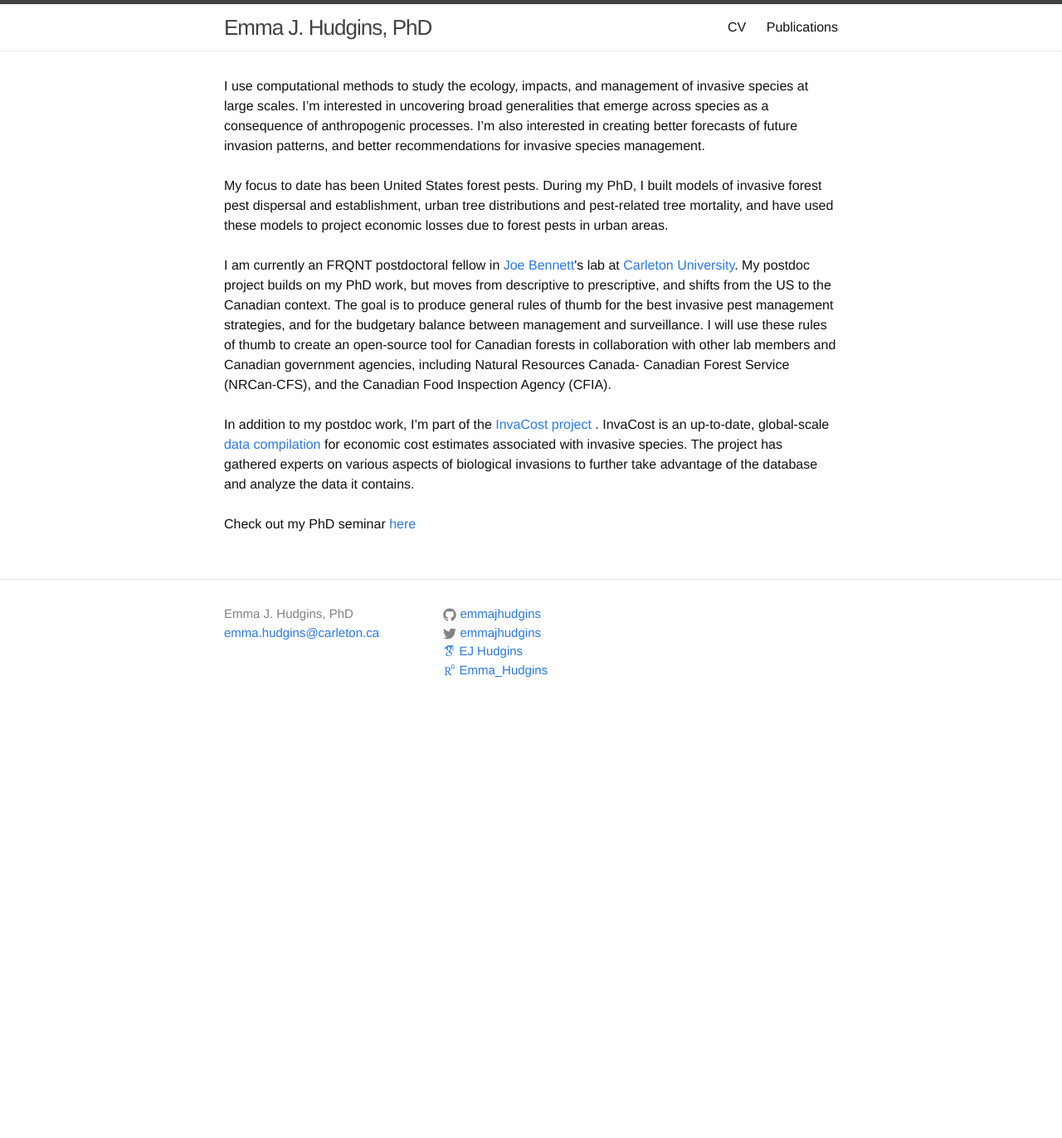
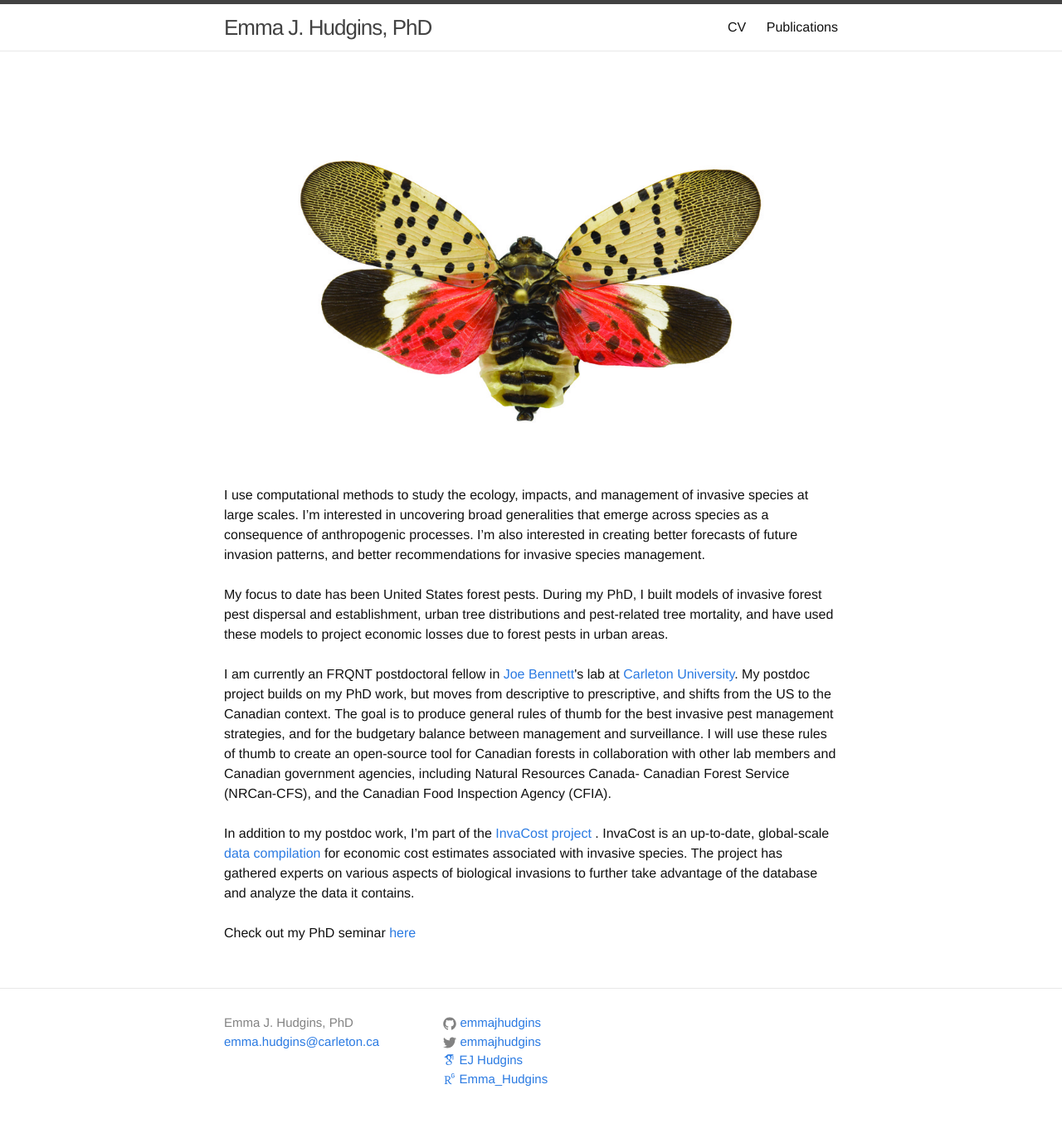
Before and after one commit to emmajhudgins/emmajhudgins.github.io, a Jekyll site: the page built from index.html, in a window 1280 px wide. Shown: the whole page at 83% size. Built offline with Jekyll 4.4.1, drawn with Linux system fonts in a browser that asks for light colours; nearby versions of some CDN libraries; some web fonts are replaced; before the commit the page ends 900 px from its top, so only the background shows below that.

Commit message:
add lanternfly

```diff
--- a/index.html
+++ b/index.html
@@ -3,6 +3,8 @@ layout: default
 ---
 
 <div class="home">
+
+<img src="assets/SLF.jpg" alt="image of Spotted Lanternfly (Nick Sloff)" class="inline"/>
 
 	I use computational methods to study the ecology, impacts, and management of invasive species at large scales. I’m interested in uncovering broad generalities that emerge across species as a consequence of anthropogenic processes. I’m also interested in creating better forecasts of future invasion patterns, and better recommendations for invasive species management.<br><br>
 
```
Also changed, not shown: assets/SLF.jpg (added), 5 other files.
